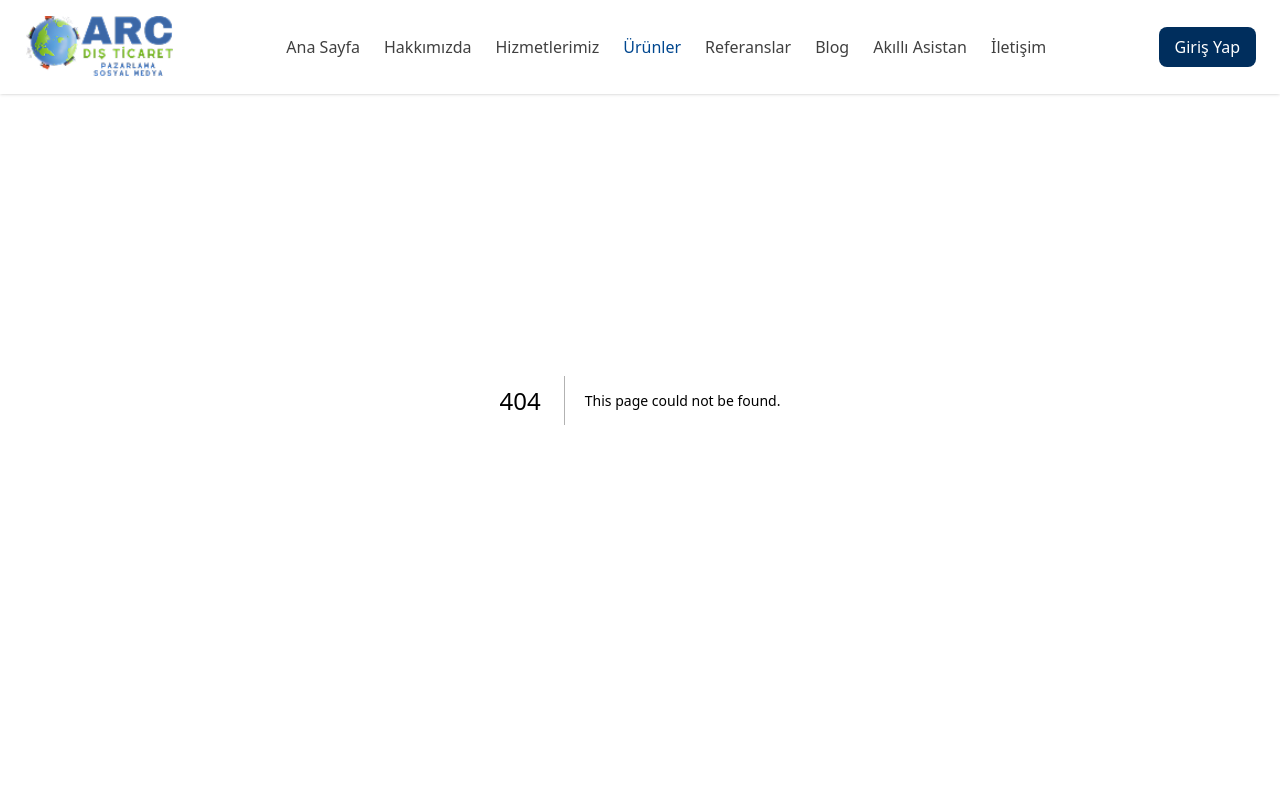
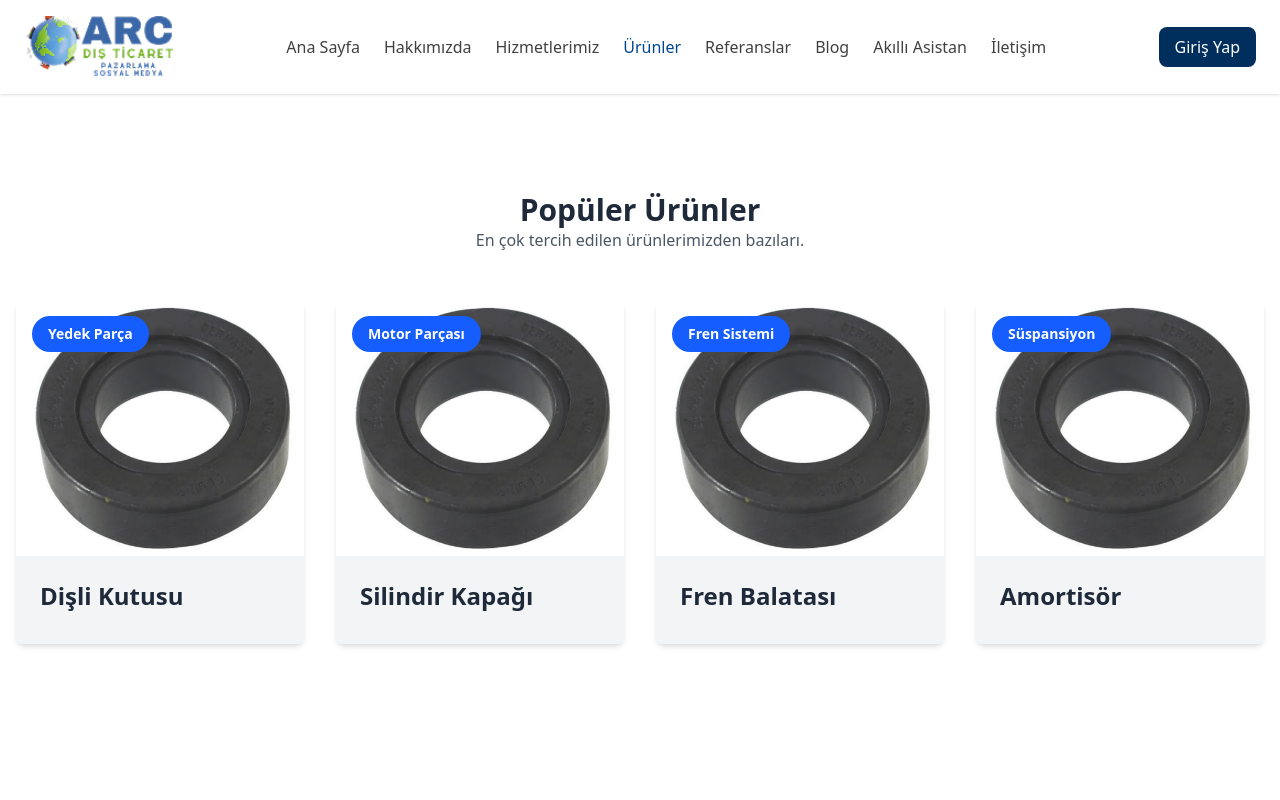
Before and after one commit to poyrazavsever/arc_foreign_trade, a Next.js app: page /products in a window 1280 px wide. Before the commit this address had no page. Shown: the top 800 px of the page. Built offline with nearby package versions, Linux system fonts and the light colour scheme.

Commit message:
feat: done populer products

```diff
--- /dev/null
+++ b/components/Products/PopularProducts.jsx
@@ -0,0 +1,59 @@
+import React from 'react';
+import ProductCard from './ProductCard'; // ProductCard bileşeninin yolunu güncelleyin
+
+const PopularProducts = () => {
+  const products = [
+    {
+      category: 'Yedek Parça',
+      title: 'Dişli Kutusu',
+      imageSrc: '/Images/product.jpg',
+      alt: 'Dişli Kutusu',
+    },
+    {
+      category: 'Motor Parçası',
+      title: 'Silindir Kapağı',
+      imageSrc: '/Images/product.jpg',
+      alt: 'Silindir Kapağı',
+    },
+    {
+      category: 'Fren Sistemi',
+      title: 'Fren Balatası',
+      imageSrc: '/Images/product.jpg',
+      alt: 'Fren Balatası',
+    },
+    {
+      category: 'Süspansiyon',
+      title: 'Amortisör',
+      imageSrc: '/Images/product.jpg',
+      alt: 'Amortisör',
+    },
+  ];
+
+  return (
+    <div className="bg-white py-48">
+      <div className="container mx-auto px-4">
+
+        <div className="text-center mb-12">
+          <h2 className="text-3xl font-bold text-gray-800">Popüler Ürünler</h2>
+          <p className="text-gray-600">
+            En çok tercih edilen ürünlerimizden bazıları.
+          </p>
+        </div>
+
+        <div className="grid grid-cols-1 md:grid-cols-4 gap-8">
+          {products.map((product, index) => (
+            <ProductCard
+              key={index}
+              category={product.category}
+              title={product.title}
+              imageSrc={product.imageSrc}
+              alt={product.alt}
+            />
+          ))}
+        </div>
+      </div>
+    </div>
+  );
+};
+
+export default PopularProducts;
--- a/components/Products/ProductCard.jsx
+++ b/components/Products/ProductCard.jsx
@@ -24,13 +24,6 @@ const ProductCard = ({ category, title, imageSrc, alt }) => {
         <h3 className="text-2xl font-bold text-gray-800 mb-2">
           {title}
         </h3>
-        {/* Ek Özellikler (isteğe bağlı) */}
-        <div className="flex justify-between items-center mt-4">
-          <span className="text-gray-600">Fiyat: $99.99</span>
-          <button className="bg-blue-600 text-white px-4 py-2 rounded-lg hover:bg-blue-700 transition">
-            Sepete Ekle
-          </button>
-        </div>
       </div>
     </div>
   );
--- /dev/null
+++ b/pages/products/index.js
@@ -0,0 +1,16 @@
+import React from 'react'
+
+import PopularProducts from '@/components/Products/PopularProducts'
+
+
+const Products = () => {
+  return (
+    <div>
+
+      <PopularProducts />
+
+    </div>
+  )
+}
+
+export default Products
```
Also changed, not shown: public/Images/product.jpg (added).
